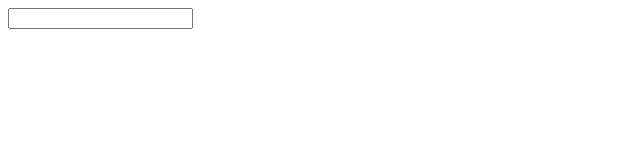
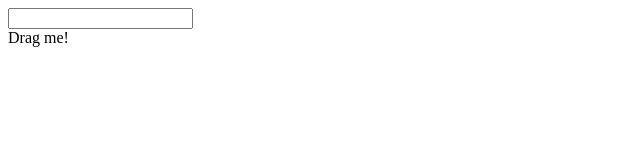
Before and after one commit to KotenkoNata/react-typescript, a React (Create React App) app: page / in a window 1280 px wide. Shown: the top 160 px of the page, without its empty margins (0-640 px from the left). Built offline with nearby package versions, Linux system fonts and the light colour scheme.

Commit message:
feat: Handling Drag Events Too!

```diff
--- a/src/events/EventComponent.tsx
+++ b/src/events/EventComponent.tsx
@@ -1,11 +1,17 @@
 import React from "react";
 
 const EventComponent:React.FC = () => {
-    const onChange=(e: React.ChangeEventHandler<HTMLInputElement>)=>{
-        console.log(e)
+    const onChange=(event: React.ChangeEventHandler<HTMLInputElement>)=>{
+        console.log(event)
     }
+
+    const onDragStart = (event: React.DragEventHandler<HTMLDivElement>)=>{
+        console.log(event);
+    }
+
     return <div>
         <input onChange={onChange} />
+        <div draggable onDragStart={onDragStart}>Drag me!</div>
     </div>
 }
 
```
